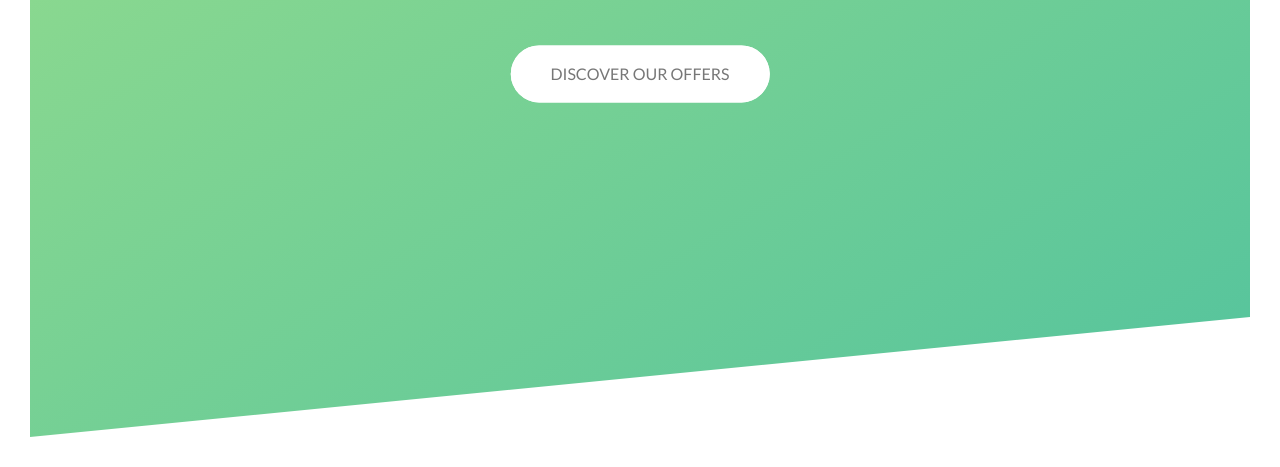
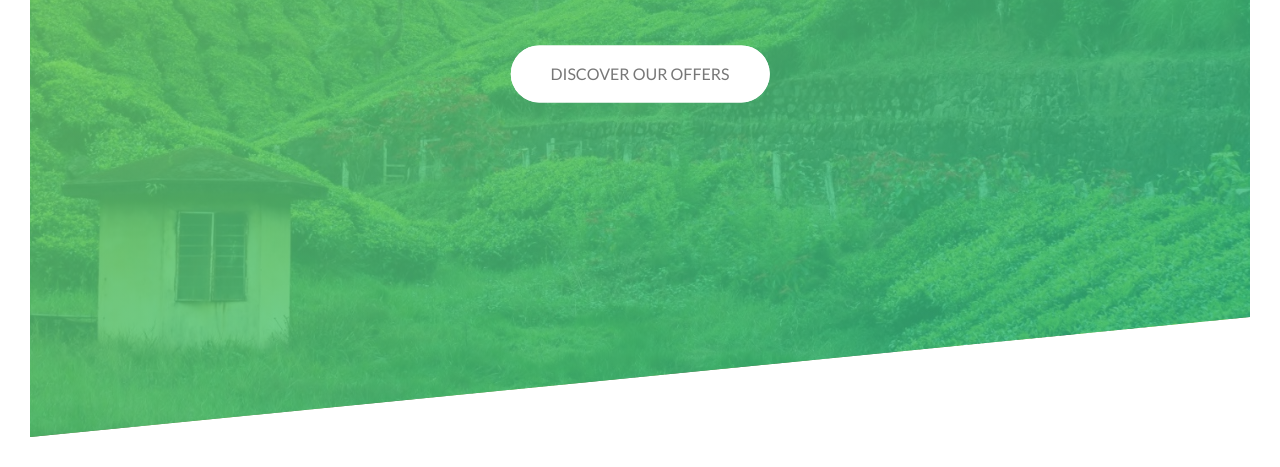
Before and after one commit to SadiaAfrinPurba/phoring-travel, a plain HTML site: page index.html in a window 1280 px wide. Shown: the part 353-820 px from the top of the page. Drawn offline with Linux system fonts and the light colour scheme.

Commit message:
Update style.css

```diff
--- a/css/style.css
+++ b/css/style.css
@@ -40,7 +40,7 @@ body{
 .header{
     height: 95vh;
     background-image: linear-gradient(to right bottom, rgba(126, 213, 111, 0.801),rgba(40, 180, 133, 0.801)),
-                      url(img/bg.jpg);
+                      url(/img/bg.jpg);
     background-size: cover;
     background-position: top;
     clip-path: polygon(0 0,100% 0,100% 80vh,0 100%);
```
